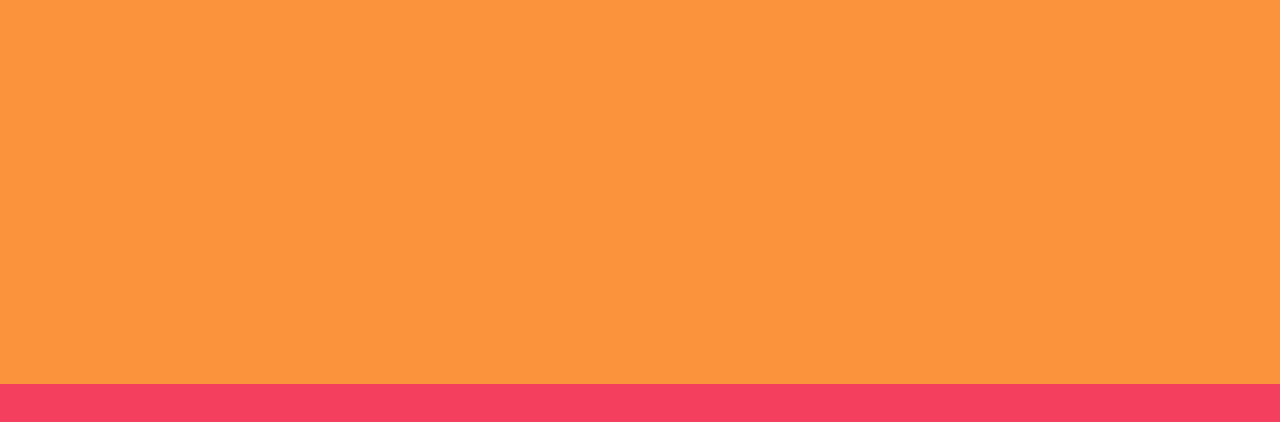
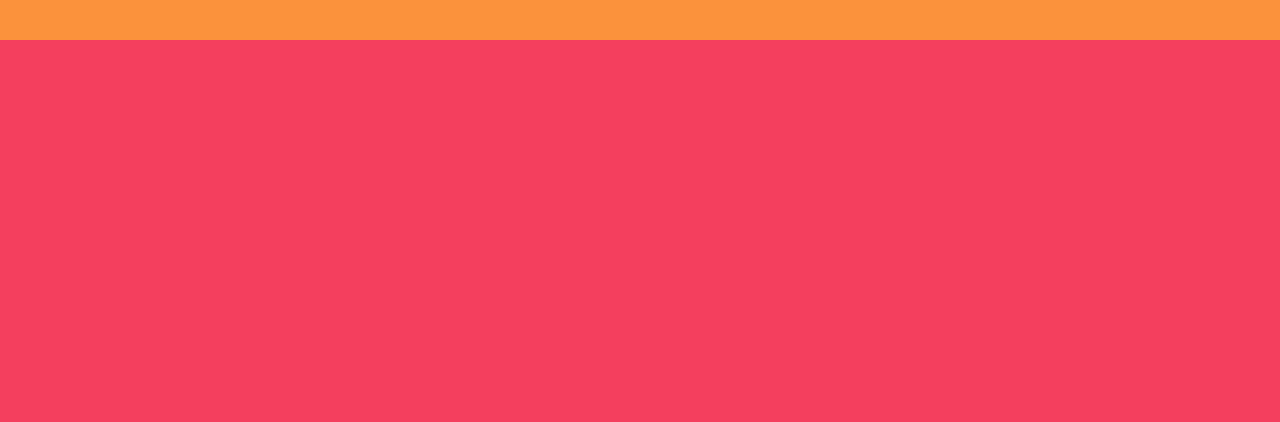
Before and after one commit to zdrvk/portfolio-2, a website: page index.html in a window 1280 px wide. Drawn offline with Linux system fonts and the light colour scheme.

Commit message:
Change nav height

```diff
--- a/index.html
+++ b/index.html
@@ -9,6 +9,6 @@
         <script defer src="script.js"></script>
     </head>
     <body class="bg-rose-500">
-        <nav class="h-96 w-full bg-orange-400"></nav>
+        <nav class="h-10 w-full bg-orange-400"></nav>
     </body>
 </html>
```
Also changed, not shown: output.css.
